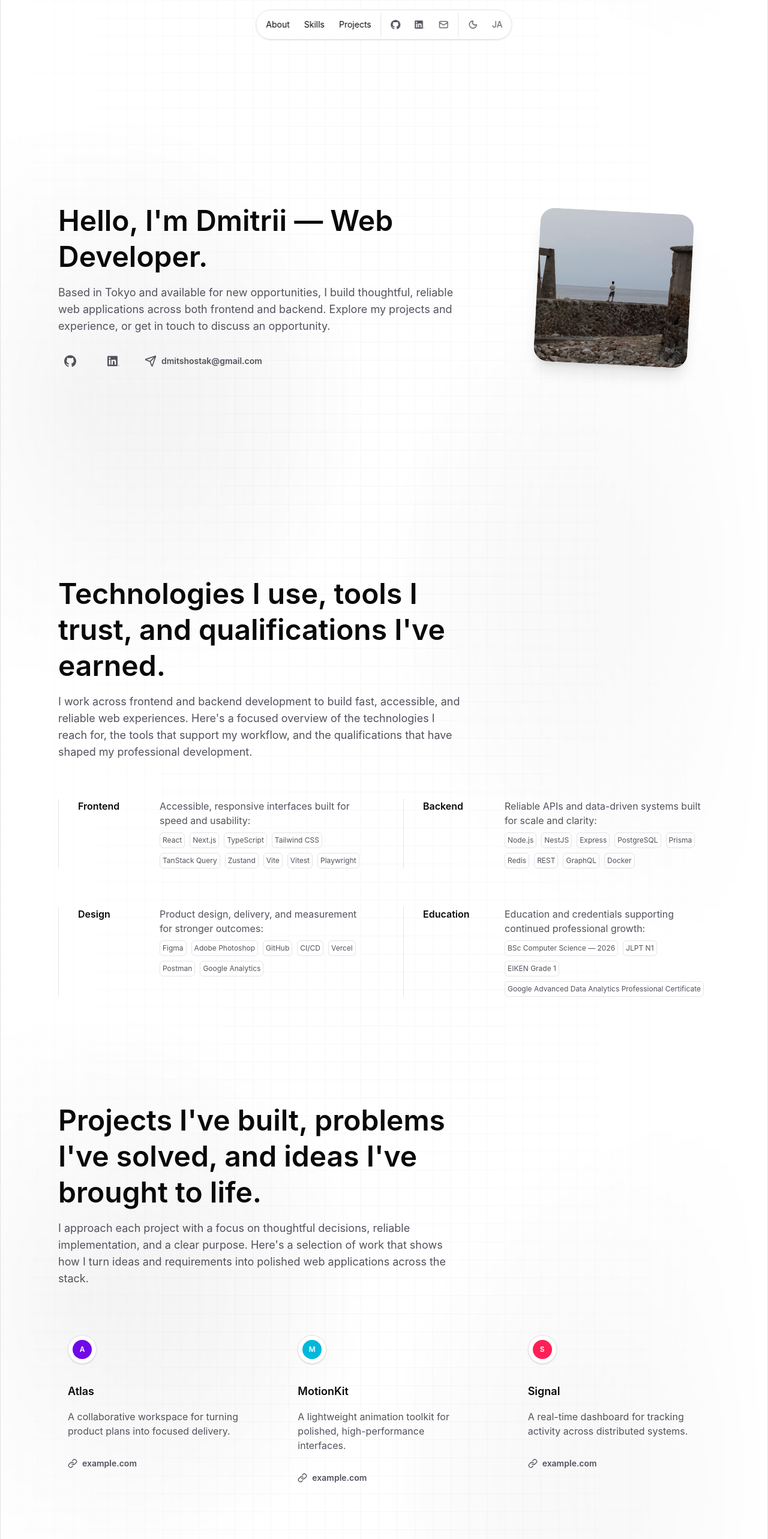
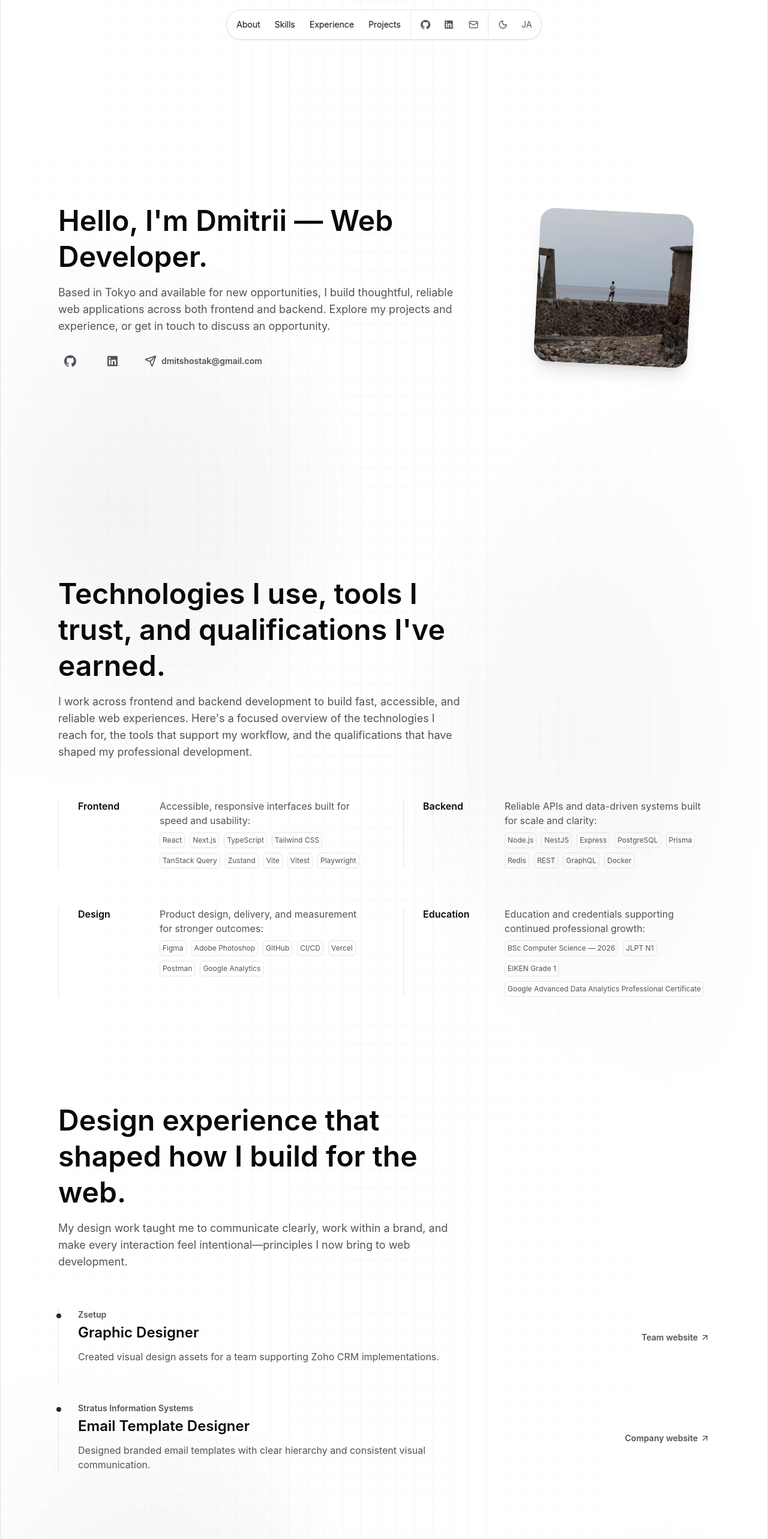
Before and after one commit to script-amv/portfolio, a React (Vite) app: page / in a window 1280 px wide. Shown: the top 2566 px of the page at 60% size. Built offline with nearby package versions, Linux system fonts and the light colour scheme.

Commit message:
feat: add experience timeline

```diff
--- a/src/App.tsx
+++ b/src/App.tsx
@@ -1,6 +1,7 @@
 import { useEffect, useState } from "react";
 
 import Header from "./Header";
+import ExperienceSection from "./ExperienceSection";
 import IntroSection from "./IntroSection";
 import ProjectsSection from "./ProjectsSection";
 import SkillsSection from "./SkillsSection";
@@ -26,6 +27,7 @@ function App() {
       <main className="portfolio-canvas mx-auto flex min-h-screen w-full max-w-7xl flex-col gap-section border-x border-line bg-canvas px-4 py-32 sm:px-8 md:px-12 lg:px-16 xl:px-24 xl:py-section transition-colors">
         <IntroSection content={content[language].intro} />
         <SkillsSection content={content[language].skills} />
+        <ExperienceSection content={content[language].experience} />
         <ProjectsSection content={content[language].projects} />
       </main>
     </>
--- /dev/null
+++ b/src/ExperienceSection.tsx
@@ -0,0 +1,42 @@
+import { ArrowUpRight } from "lucide-react";
+
+import Section from "./Section";
+
+type ExperienceItem = {
+  role: string;
+  company: string;
+  description: string;
+  website: string;
+  websiteLabel: string;
+};
+
+type ExperienceSectionProps = {
+  content: { title: string; description: string; items: ExperienceItem[] };
+};
+
+function ExperienceSection({ content }: ExperienceSectionProps) {
+  return (
+    <Section id="experience" title={content.title} description={content.description}>
+      <ol className="mt-10 space-y-8 sm:mt-12 lg:mt-16">
+        {content.items.map((item) => (
+          <li className="relative grid gap-3 border-l border-line pb-8 pl-6 last:pb-0 sm:grid-cols-[minmax(0,1fr)_auto] sm:gap-x-8 sm:pl-8" key={item.company}>
+            <span className="absolute top-1.5 -left-1.5 size-3 rounded-full border-2 border-canvas bg-accent" aria-hidden="true" />
+
+            <div>
+              <p className="text-sm font-semibold text-muted">{item.company}</p>
+              <h3 className="mt-1 text-xl font-semibold sm:text-2xl">{item.role}</h3>
+              <p className="mt-3 max-w-2xl text-muted">{item.description}</p>
+            </div>
+
+            <a className="flex w-fit items-center gap-1 text-sm font-semibold text-muted hover:text-accent sm:pt-1" href={item.website} target="_blank" rel="noreferrer">
+              {item.websiteLabel}
+              <ArrowUpRight className="size-4" aria-hidden="true" />
+            </a>
+          </li>
+        ))}
+      </ol>
+    </Section>
+  );
+}
+
+export default ExperienceSection;
--- a/src/content.ts
+++ b/src/content.ts
@@ -14,6 +14,14 @@ type SkillGroup = {
   skills: string[];
 };
 
+type Experience = {
+  role: string;
+  company: string;
+  description: string;
+  website: string;
+  websiteLabel: string;
+};
+
 export type Content = {
   navigation: { label: string; href: string }[];
   controls: {
@@ -24,6 +32,7 @@ export type Content = {
   };
   intro: { title: string; description: string; portraitAlt: string };
   skills: { title: string; description: string; groups: SkillGroup[] };
+  experience: { title: string; description: string; items: Experience[] };
   projects: { title: string; description: string; items: Project[] };
 };
 
@@ -40,6 +49,7 @@ export const content: Record<Language, Content> = {
     navigation: [
       { label: "About", href: "#about" },
       { label: "Skills", href: "#skills" },
+      { label: "Experience", href: "#experience" },
       { label: "Projects", href: "#projects" },
     ],
     controls: { switchToLight: "Switch to light theme", switchToDark: "Switch to dark theme", switchToEnglish: "Switch language to English", switchToJapanese: "Switch language to Japanese" },
@@ -58,6 +68,26 @@ export const content: Record<Language, Content> = {
         { title: "Education", description: "Education and credentials supporting continued professional growth:", skills: ["BSc Computer Science — 2026", "JLPT N1", "EIKEN Grade 1", "Google Advanced Data Analytics Professional Certificate"] },
       ],
     },
+    experience: {
+      title: "Design experience that shaped how I build for the web.",
+      description: "My design work taught me to communicate clearly, work within a brand, and make every interaction feel intentional—principles I now bring to web development.",
+      items: [
+        {
+          role: "Graphic Designer",
+          company: "Zsetup",
+          description: "Created visual design assets for a team supporting Zoho CRM implementations.",
+          website: "https://zsetup.com",
+          websiteLabel: "Team website",
+        },
+        {
+          role: "Email Template Designer",
+          company: "Stratus Information Systems",
+          description: "Designed branded email templates with clear hierarchy and consistent visual communication.",
+          website: "https://www.stratusinfosystems.com",
+          websiteLabel: "Company website",
+        },
+      ],
+    },
     projects: {
       title: "Projects I've built, problems I've solved, and ideas I've brought to life.",
       description: "I approach each project with a focus on thoughtful decisions, reliable implementation, and a clear purpose. Here's a selection of work that shows how I turn ideas and requirements into polished web applications across the stack.",
@@ -68,6 +98,7 @@ export const content: Record<Language, Content> = {
     navigation: [
       { label: "プロフィール", href: "#about" },
       { label: "スキル", href: "#skills" },
+      { label: "経験", href: "#experience" },
       { label: "プロジェクト", href: "#projects" },
     ],
     controls: { switchToLight: "ライトテーマに切り替え", switchToDark: "ダークテーマに切り替え", switchToEnglish: "英語に切り替え", switchToJapanese: "日本語に切り替え" },
@@ -86,6 +117,26 @@ export const content: Record<Language, Content> = {
         { title: "学歴・資格", description: "継続的な専門的成長を支える学歴と資格:", skills: ["コンピュータサイエンス学士 — 2026", "JLPT N1", "英検 1 級", "Google 上級データアナリティクス プロフェッショナル認定証"] },
       ],
     },
+    experience: {
+      title: "Web 開発の土台となったデザインの経験。",
+      description: "デザインの仕事を通じて、情報を明確に伝え、ブランドに沿って考え、一つひとつの体験を意図的に作る力を身につけました。現在はその考え方を Web 開発に活かしています。",
+      items: [
+        {
+          role: "グラフィックデザイナー",
+          company: "Zsetup",
+          description: "Zoho CRM の導入を支援するチーム向けに、ビジュアルデザイン素材を制作しました。",
+          website: "https://zsetup.com",
+          websiteLabel: "チームの Web サイト",
+        },
+        {
+          role: "メールテンプレートデザイナー",
+          company: "Stratus Information Systems",
+          description: "明確な情報階層と一貫したビジュアル表現を備えた、ブランドメールテンプレートをデザインしました。",
+          website: "https://www.stratusinfosystems.com",
+          websiteLabel: "会社の Web サイト",
+        },
+      ],
+    },
     projects: {
       title: "形にしてきたプロジェクト、解決した課題、実現してきたアイデア。",
       description: "それぞれのプロジェクトで、慎重な判断、信頼性の高い実装、明確な目的を大切にしています。アイデアや要件を、フルスタックで洗練された Web アプリケーションへと変える仕事の一部をご紹介します。",
```
